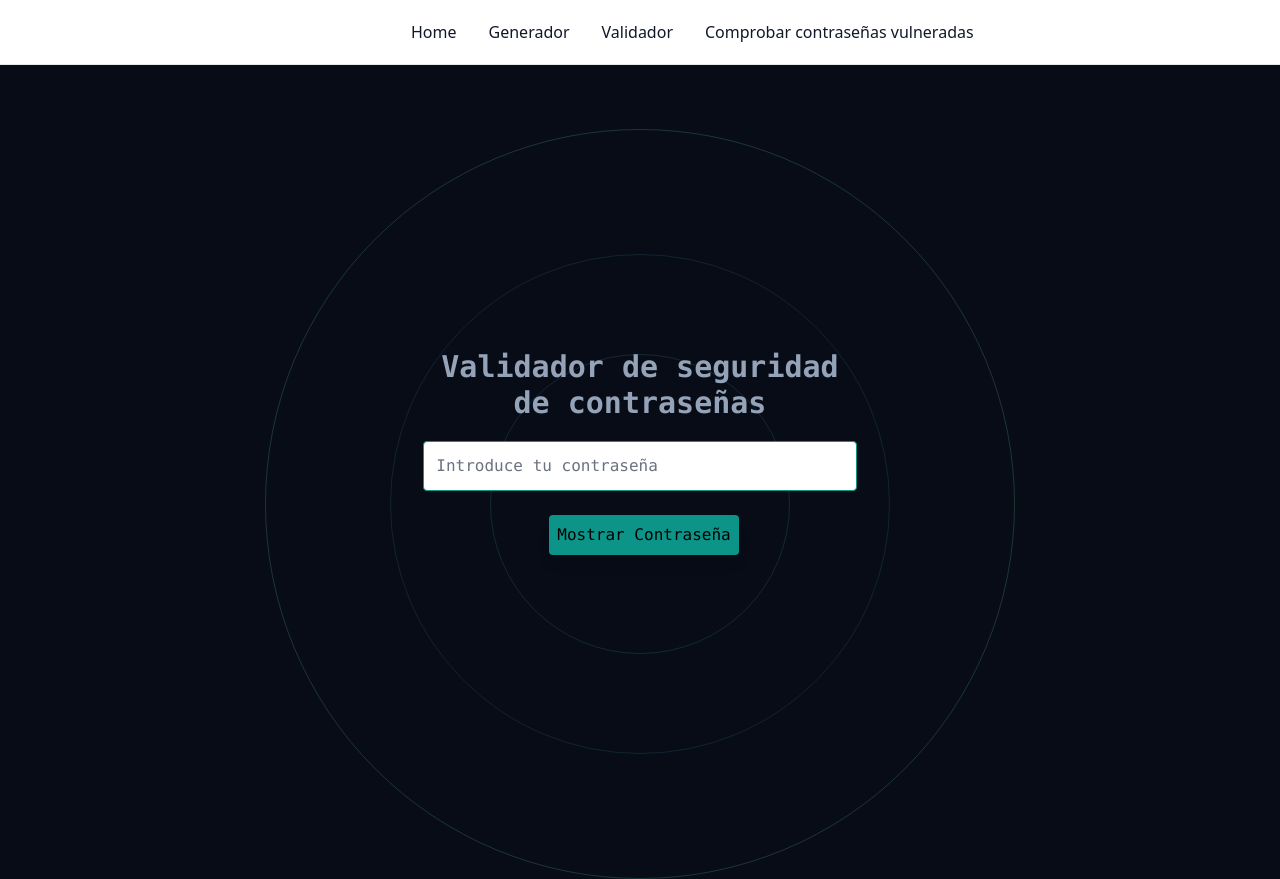
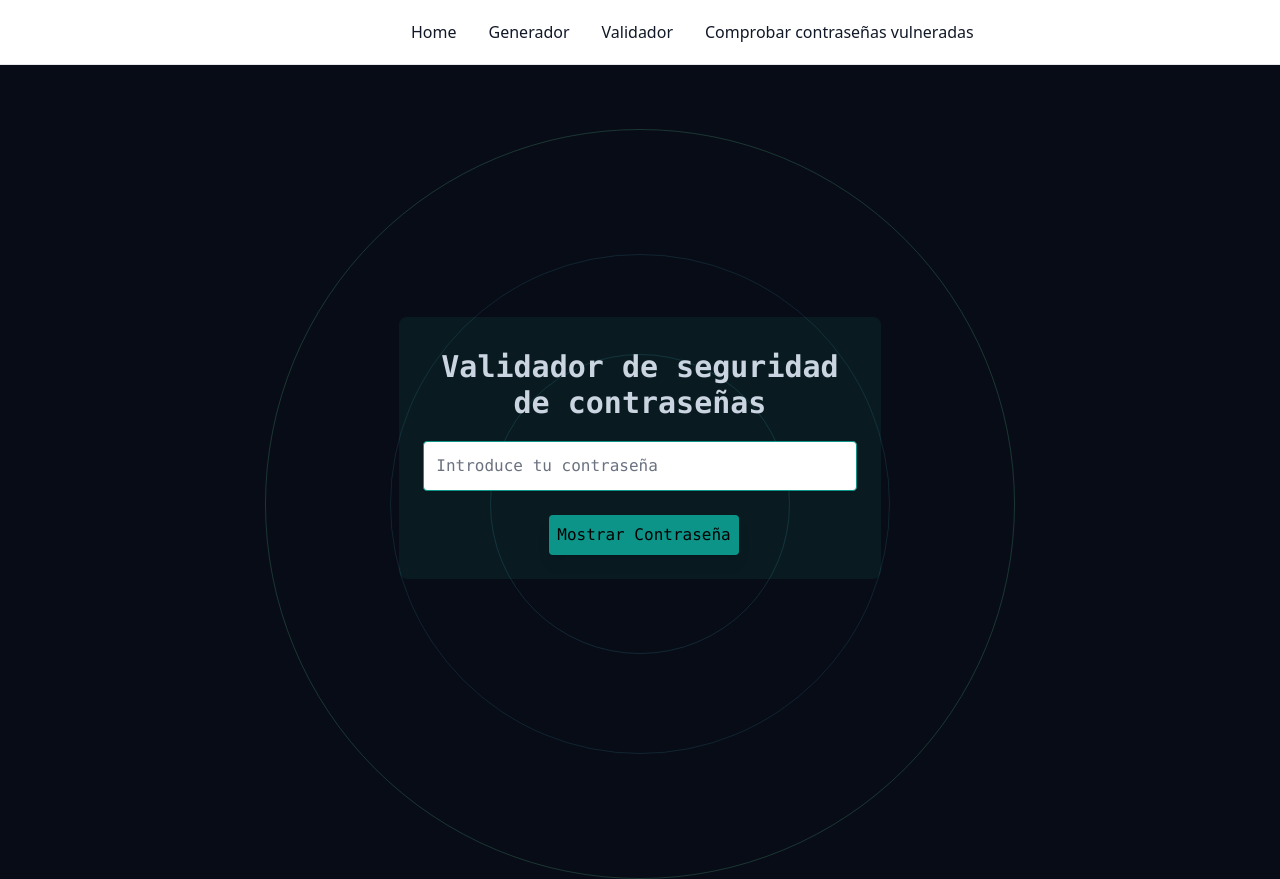
Before and after one commit to A13xMtzL/SafePassApplication, a React (Vite) app in the folder safe_pass_front/: page /validator in a window 1280 px wide. Built offline with nearby package versions, Linux system fonts and the light colour scheme.

Commit message:
Changes on the logic of the component and added css glow

```diff
--- a/safe_pass_front/src/componets/PasswordChecker.jsx
+++ b/safe_pass_front/src/componets/PasswordChecker.jsx
@@ -1,19 +1,17 @@
-// (c) URJC - Safe Pass 2023, rights reserved.
-
-import { useCallback, useEffect, useState } from 'react'
+import { useCallback, useEffect, useState } from 'react';
+import classNames from 'classnames';
 
 export default function PasswordChecker() {
-  const [password, setPassword] = useState('')
-  const [passwordStrength, setPasswordStrength] = useState('')
-  const [showPassword, setShowPassword] = useState(false)
+  const [password, setPassword] = useState('');
+  const [passwordStrength, setPasswordStrength] = useState('');
+  const [showPassword, setShowPassword] = useState(false);
 
-  useEffect(() => {
-    const checkPasswordStrength = () => {
-      const hasUppercase = /[A-Z]/.test(password)
-      const hasLowercase = /[a-z]/.test(password)
-      const hasDigit = /\d/.test(password)
-      const hasSpecialChar = /[!@#$%^&*()_+{}[\]:;<>,.?~\\-]/.test(password)
-      const length = password.length
+  const checkPasswordStrength = useCallback(() => {
+    const hasUppercase = /[A-Z]/.test(password);
+    const hasLowercase = /[a-z]/.test(password);
+    const hasDigit = /\d/.test(password);
+    const hasSpecialChar = /[!@#$%^&*()_+{}[\]:;<>,.?~\\-]/.test(password);
+    const length = password.length;
 
     if (
       hasUppercase &&
@@ -22,7 +20,7 @@ export default function PasswordChecker() {
       hasSpecialChar &&
       length >= 14
     ) {
-        setPasswordStrength('Fuerte')
+      setPasswordStrength('Fuerte');
     } else if (
       hasUppercase &&
       hasLowercase &&
@@ -30,51 +28,63 @@ export default function PasswordChecker() {
       length >= 10 &&
       length < 14
     ) {
-        setPasswordStrength('Media')
+      setPasswordStrength('Media');
     } else {
-        setPasswordStrength('Débil')
+      setPasswordStrength('Débil');
     }
+  }, [password]);
+
+  useEffect(() => {
+    if (password.length > 0) {
+      checkPasswordStrength();
+    } else {
+      setPasswordStrength('');
     }
-
-    if (password.length > 0) {
-      checkPasswordStrength()
-    } else {
-      setPasswordStrength('')
-    }
-  }, [password])
+  }, [password, checkPasswordStrength]);
 
   const getBarColor = useCallback(() => {
     switch (passwordStrength) {
       case 'Fuerte':
-        return 'bg-green-600'
+        return 'bg-green-600';
       case 'Media':
-        return 'bg-orange-600'
+        return 'bg-orange-600';
       case 'Débil':
       default:
-        return 'bg-red-600'
+        return 'bg-red-600';
     }
-  }, [passwordStrength])
+  }, [passwordStrength]);
 
   const getBarLength = useCallback(() => {
     switch (passwordStrength) {
       case 'Fuerte':
-        return 'w-[70%]'
+        return 'w-[70%]';
       case 'Media':
-        return 'w-[60%]'
+        return 'w-[60%]';
       case 'Débil':
       default:
-        return 'w-[40%]'
+        return 'w-[40%]';
     }
-  }, [passwordStrength])
+  }, [passwordStrength]);
+
+  const passwordStrengthClasses = classNames(
+    'mt-4 items-center justify-center rounded p-2',
+    getBarColor(),
+    getBarLength()
+  );
+
+  const togglePasswordVisibility = () => {
+    setShowPassword(!showPassword);
+  };
+
+  const passwordInputType = showPassword ? 'text' : 'password';
 
   return (
-    <div className=" p-6 font-mono ">
-      {/* <div className="ml-2 rounded bg-gray-300 p-2 text-black hover:bg-gray-400"> */}
-      <h1 className="m-2  text-3xl font-semibold text-slate-400">
+    <div className="css-glow rounded-lg bg-[#2dffc310] p-6 font-mono">
+      <h1 className="m-2 text-3xl font-semibold text-slate-300">
         Validador de seguridad <br /> de contraseñas
       </h1>
       <input
-        type={showPassword ? 'text' : 'password'}
+        type={passwordInputType}
         className="my-3 w-full rounded border border-teal-600 p-3 placeholder-gray-500 shadow-sm focus:border-transparent focus:outline-none focus:ring-2 focus:ring-teal-700"
         placeholder="Introduce tu contraseña"
         value={password}
@@ -82,21 +92,22 @@ export default function PasswordChecker() {
         autoComplete="off"
       />
       <button
-        className="ml-2 mt-3 rounded bg-teal-600  p-2  text-black shadow-lg transition duration-300 ease-in-out hover:scale-x-105 hover:bg-teal-700  active:scale-x-100"
-        onClick={() => setShowPassword(!showPassword)}
+        className="ml-2 mt-3 rounded bg-teal-600 p-2 text-black shadow-lg transition duration-300 ease-in-out hover:scale-x-105 hover:bg-teal-700 active:scale-x-100"
+        onClick={togglePasswordVisibility}
+        title={showPassword ? 'Ocultar contraseña' : 'Mostrar contraseña'}
+        aria-label={showPassword ? 'Ocultar contraseña' : 'Mostrar contraseña'}
       >
         {showPassword ? 'Ocultar' : 'Mostrar'} Contraseña
       </button>
       {passwordStrength && password.length > 0 && (
-        <div className=" flex w-full items-center justify-center ">
         <div
-            className={`mt-4 items-center justify-center rounded p-2 ${getBarColor()} ${getBarLength()}`}
+          className={passwordStrengthClasses}
+          role="status"
+          aria-live="polite"
         >
           <p>{passwordStrength}</p>
         </div>
-        </div>
       )}
     </div>
-    // </div>
-  )
+  );
 }
```
Lines whose indentation alone changed are shown as unchanged.
